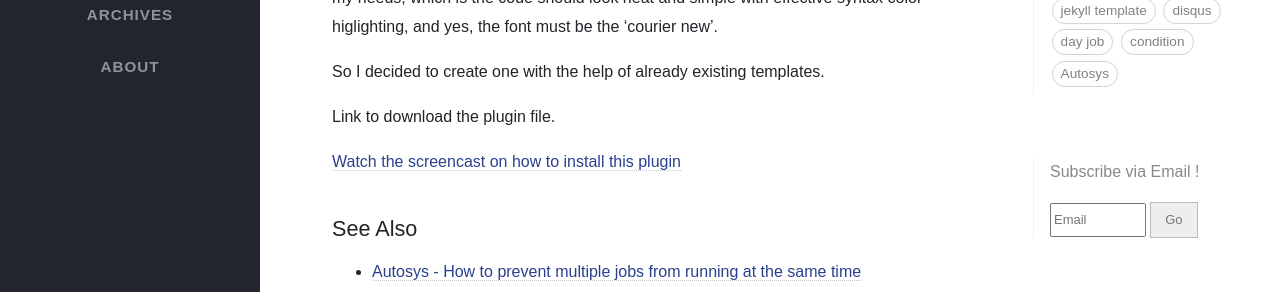
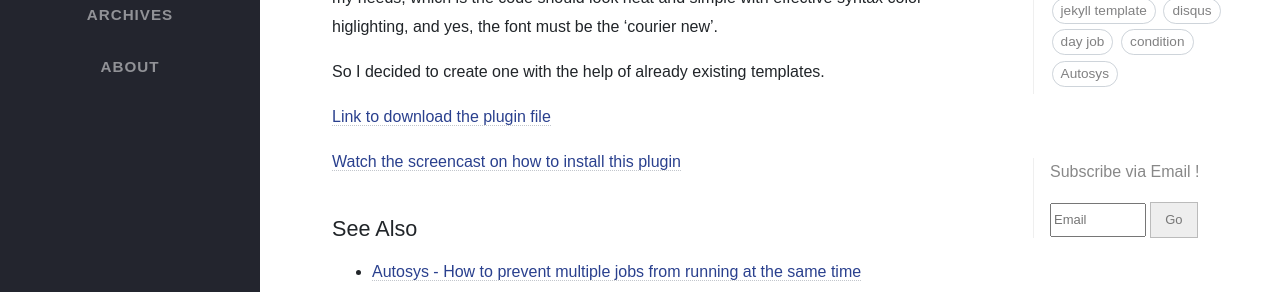
Before and after one commit to techslam/techslam.github.io, a Jekyll site: the page built from _posts/2020-03-14-Autosys JIL Syntax Highlight Plugin For Notepad++.md, in a window 1280 px wide and 900 px high. Shown: the part 403-695 px from the top of the window. Built offline with Jekyll 4.4.1, drawn with Linux system fonts in a browser that asks for light colours; nearby versions of some CDN libraries; some web fonts are replaced; comment, search, counter and statistics services are not loaded; part of the change alters nothing that is shown.

Commit message:
new blogpost3

```diff
--- a/_posts/2020-03-14-Autosys JIL Syntax Highlight Plugin For Notepad++.md
+++ b/_posts/2020-03-14-Autosys JIL Syntax Highlight Plugin For Notepad++.md
@@ -13,8 +13,7 @@ I did some online research to find some good plugins , however the most I found
 
 So I decided to create one with the help of already existing templates.
 
-Link to download the plugin file.
-
+[Link to download the plugin file]({{ site.baseurl }}/assets/data/TechslamJilSyntax.zip)
 
 [Watch the screencast on how to install this plugin](https://www.youtube.com/watch?v=0qilnS-sync)
 
```
Also changed, not shown: 2 other files.
